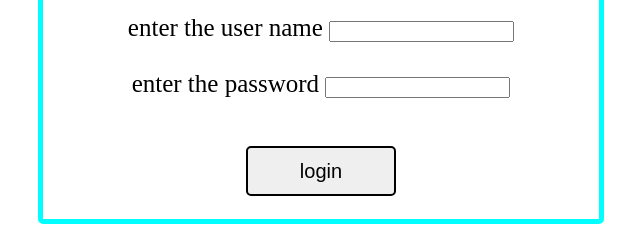
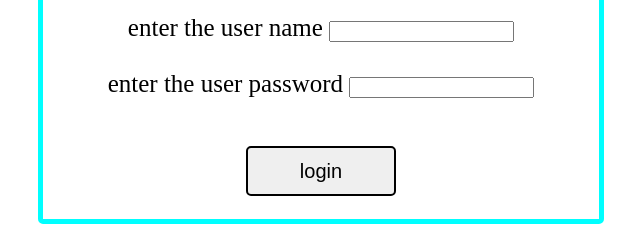
Before and after one commit to sravanaytha/cicd-pipeline, a website: page login.html in a window 1280 px wide. Shown: the part 269-495 px from the top of the page, without its empty margins (470-1110 px from the left). Drawn offline with Linux system fonts and the light colour scheme.

Commit message:
Update login.html

```diff
--- a/login.html
+++ b/login.html
@@ -33,7 +33,7 @@
 			</label>
 			<input type="text" id="uname" name="name"/>
 			<br><br/><label>
-				enter the password
+				enter the user password
 			</label>
 			<input type="password" id="upwd" name="pwd"/><br/><br/>
 			<input type="submit" value="login" id="submit">
```
